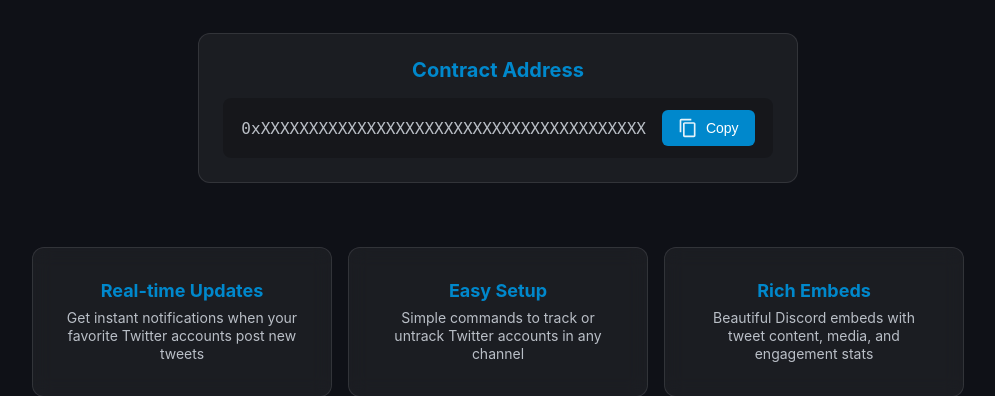
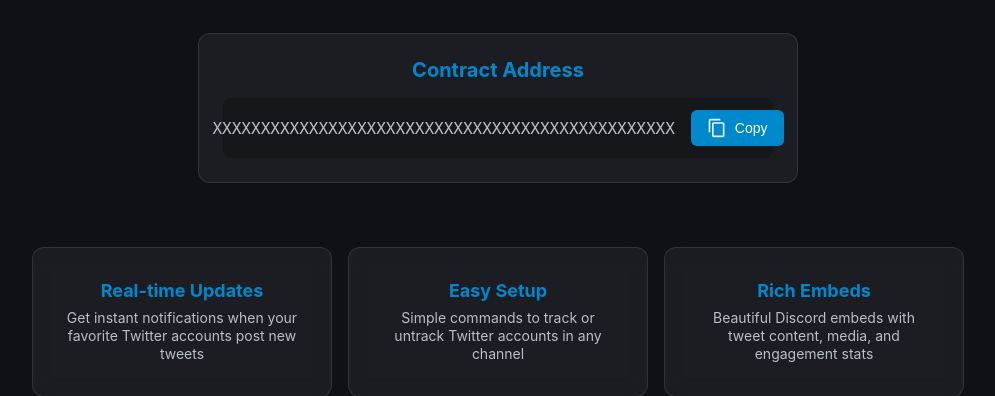
Before and after one commit to xTrackSOL/twitter-tracker, a Flask app: page / in a window 1280 px wide. Shown: the part 524-920 px from the top of the page, without its empty margins (142-1137 px from the left). Run offline with Flask 3, Linux system fonts and the light colour scheme.

Commit message:
Agent query: Is the contract address now showing only Xs without the 0x prefix?
Update contract address display.

Screenshot: https://storage.googleapis.com/screenshot-production-us-central1/502e9329-971e-4b68-a0e3-180ee8a06cd6/fee4382b-293f-4f36-bb98-90442305ffef.jpg

```diff
--- a/templates/index.html
+++ b/templates/index.html
@@ -43,7 +43,7 @@
         <div class="contract-address">
                 <h3>Contract Address</h3>
                 <div class="address-container">
-                    <p id="contract-address">0xXXXXXXXXXXXXXXXXXXXXXXXXXXXXXXXXXXXXXXXX</p>
+                    <p id="contract-address">XXXXXXXXXXXXXXXXXXXXXXXXXXXXXXXXXXXXXXXXXXXXXXXX</p>
                     <button onclick="copyAddress()" class="copy-button">
                         <svg viewBox="0 0 24 24" fill="currentColor" height="20" width="20" class="copy-icon">
                             <path d="M16 1H4c-1.1 0-2 .9-2 2v14h2V3h12V1zm3 4H8c-1.1 0-2 .9-2 2v14c0 1.1.9 2 2 2h11c1.1 0 2-.9 2-2V7c0-1.1-.9-2-2-2zm0 16H8V7h11v14z"/>
```
